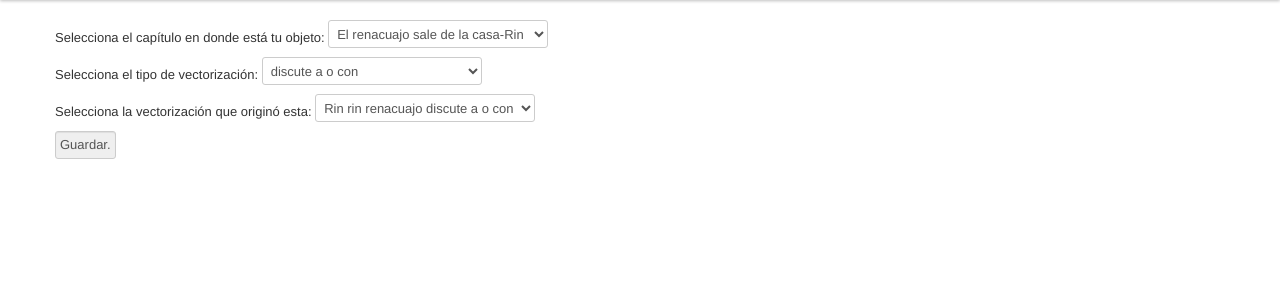
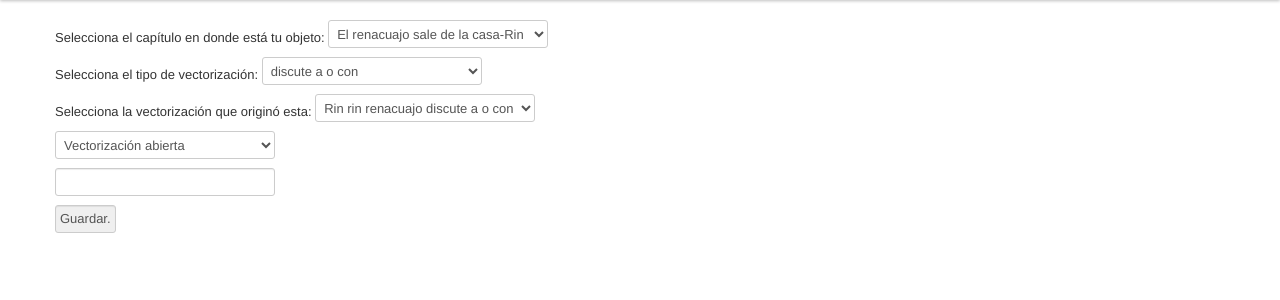
Before and after one commit to camilofigueroa/php-cuenteros-crivera, a PHP site: page /c-vectorizados.php in a window 1280 px wide. Shown: the part 40-340 px from the top of the page. Run offline with PHP 8.4, Linux system fonts and the light colour scheme; data comes from the database, SQL or seed files in the repository.

Commit message:
Otros controles al insert de vectorizados

```diff
--- a/www/c-vectorizados-guardar.php
+++ b/www/c-vectorizados-guardar.php
@@ -12,10 +12,12 @@
     $lista_objetos2 = $_GET[ 'lista_objetos2' ];
     $lista_vectorizados = $_GET[ 'lista_vectorizados' ];
     $lista_tipo_vectores = $_GET[ 'lista_tipo_vectores' ];
+    $lista_estado = $_GET[ 'lista_estado' ];
+    $observaciones = $_GET[ 'observaciones' ];
 
     //echo $_GET[ 'lista_objetos' ];
 
-    $r = Inserciones::insertar_vectorizaciones( $lista_capitulos, $lista_objetos1, $lista_objetos2, $lista_tipo_vectores, 0, $lista_vectorizados, '' );
+    $r = Inserciones::insertar_vectorizaciones( $lista_capitulos, $lista_objetos1, $lista_objetos2, $lista_tipo_vectores, $lista_estado, $lista_vectorizados, $observaciones );
 
     if( $r == 1 )
     {
--- a/www/v-vectorizados.php
+++ b/www/v-vectorizados.php
@@ -12,6 +12,16 @@
     Selecciona la vectorización que originó esta: <?= $lista_vectorizados ?>
     <br>
 
+    <select name="lista_estado">
+        <option value="0">Vectorización abierta</option>
+        <option value="1">Ciere de vectorización</option>
+    </select>
+
+    <br>
+
+    <input type="text" name="observaciones" required>
+    <br>
+
     <input type="submit" value="Guardar.">
 
 </form>
```
Lines whose indentation alone changed are shown as unchanged.
